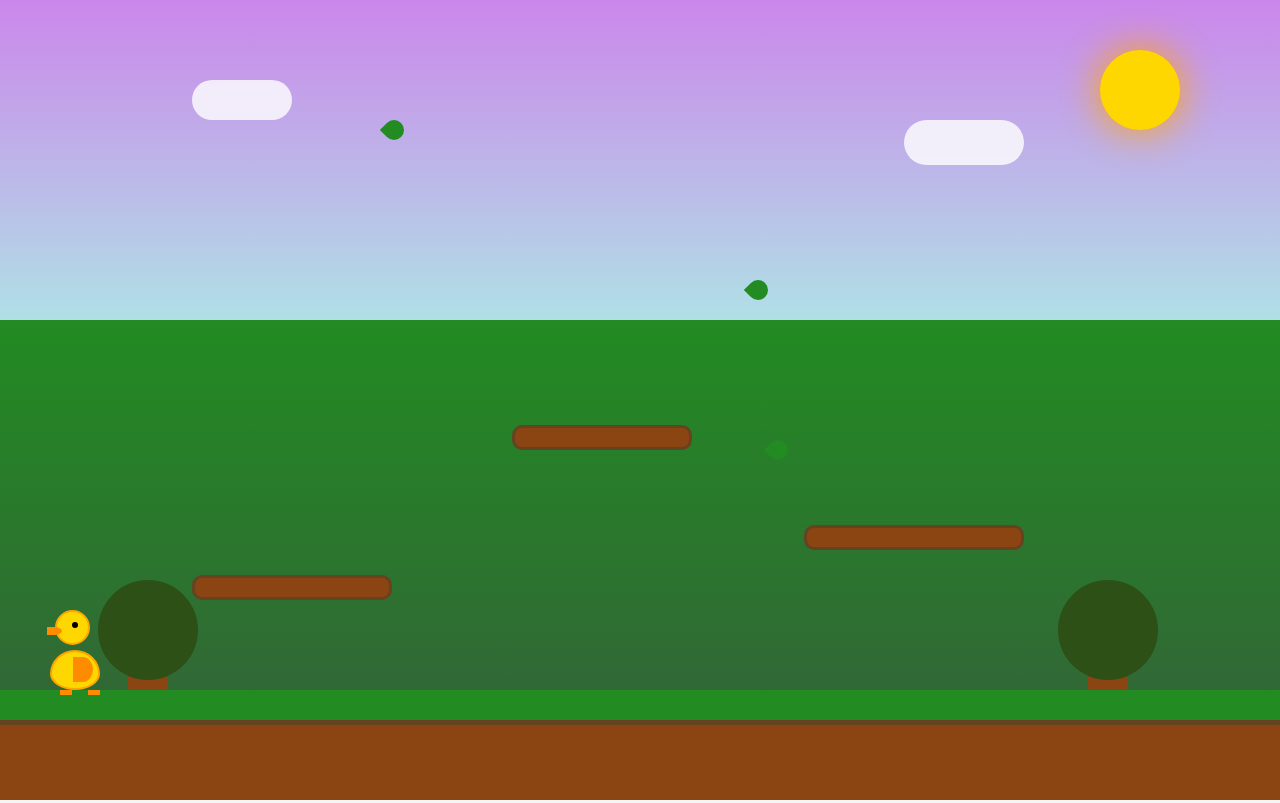
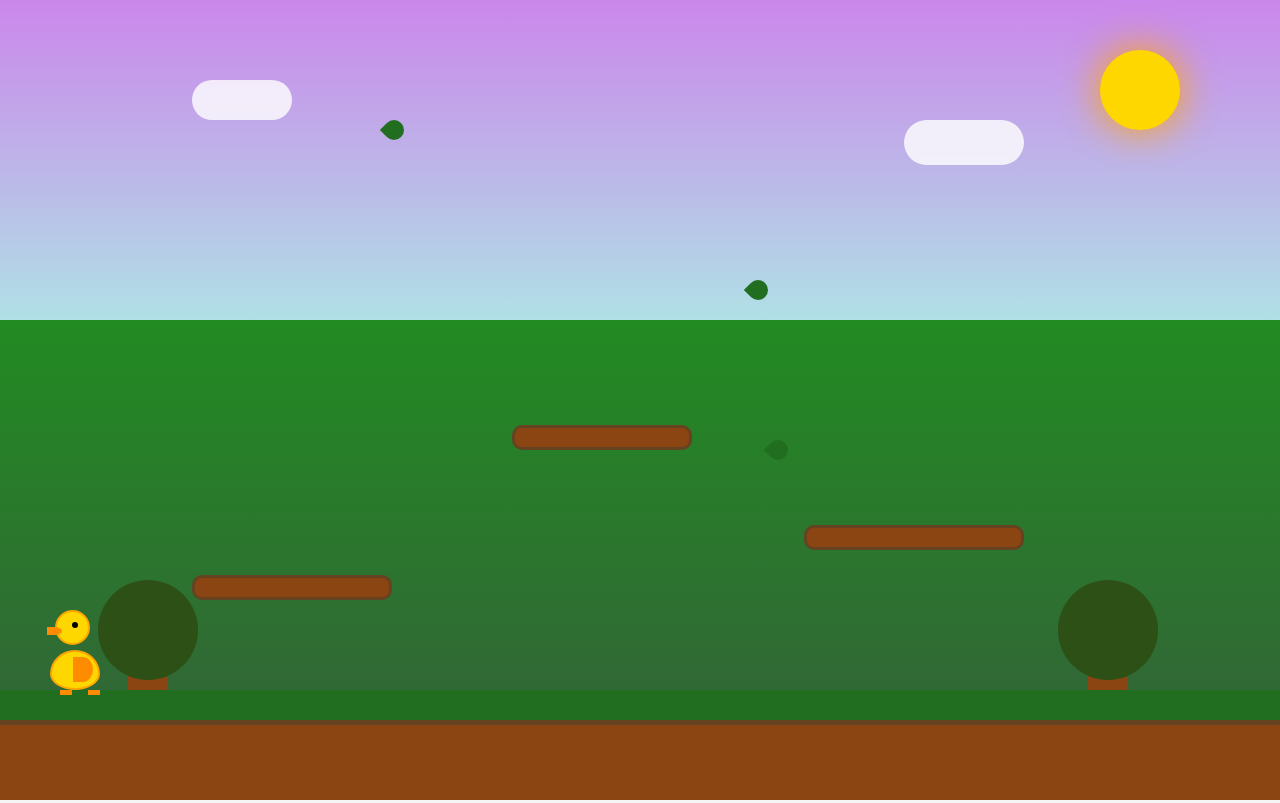
Before and after one commit to emarcos340-commits/web-c-fundamentos-desarrollo-web, a plain HTML site: page 03-herencia-css/index.html in a window 1280 px wide. Shown: the top 803 px of the page. Drawn offline with Linux system fonts and the light colour scheme.

Commit message:
Práctica de herencia y cascada en CSS

```diff
--- a/03-herencia-css/style.css
+++ b/03-herencia-css/style.css
@@ -6,7 +6,7 @@
     --fuente-general: Arial, sans-serif;
     --color-sol: #FFD700;
     --color-madera: #8B4513;
-    --color-pasto: #228B22;
+    --color-pasto: #216e21;
 }
 
 /* ============================
```
